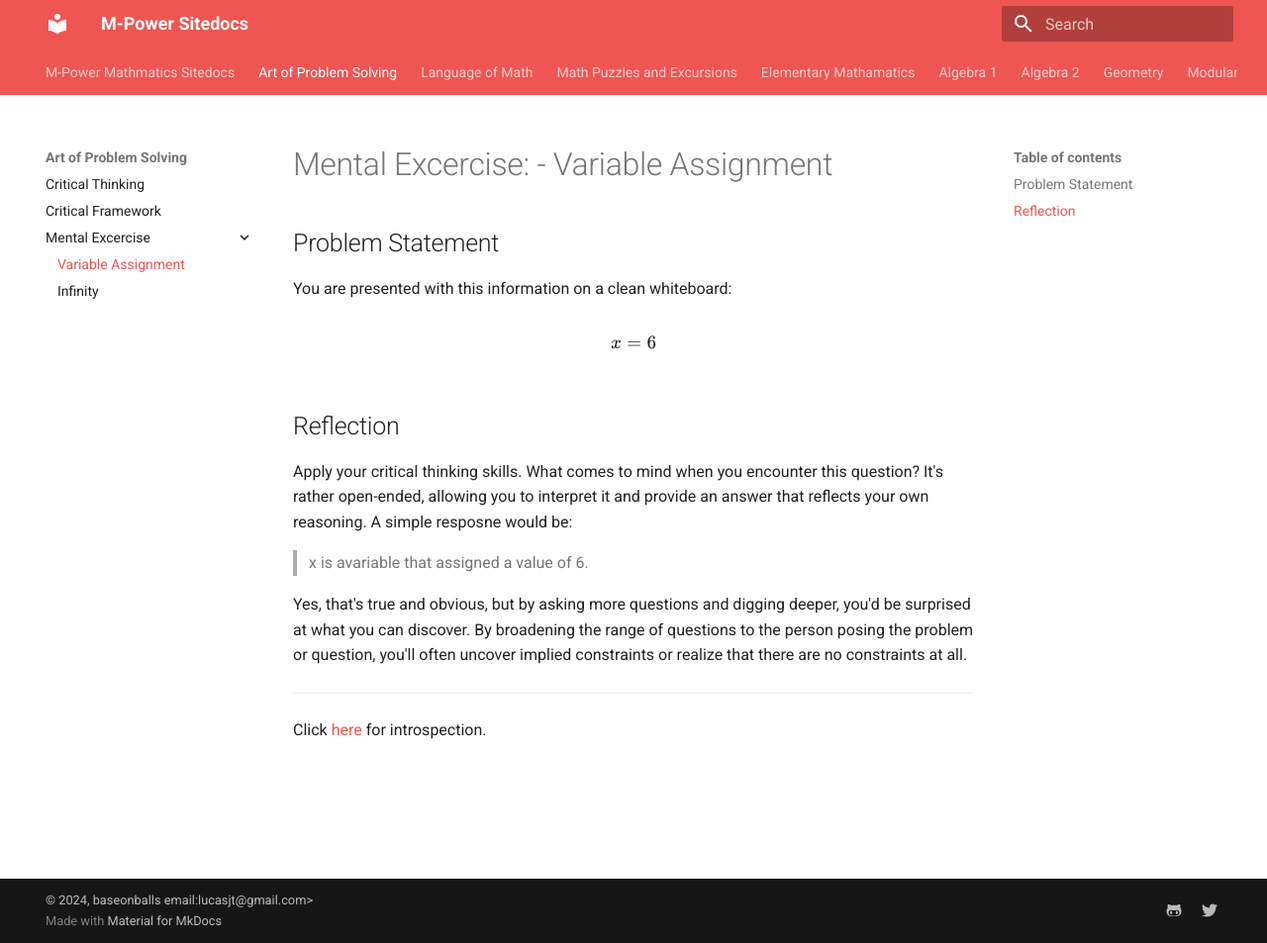
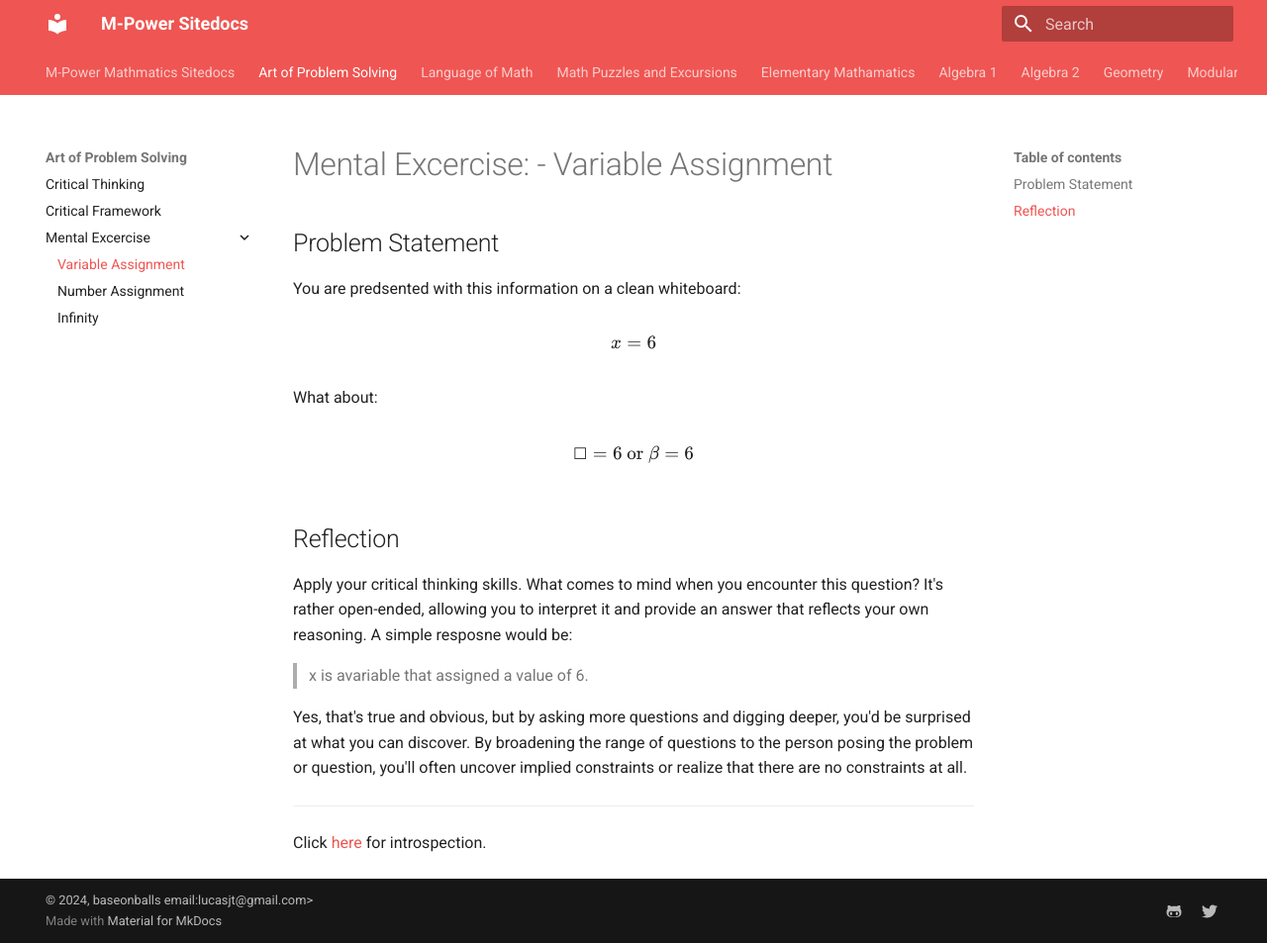
Before and after one commit to baseonballs/mpower-sitedocs, an MkDocs documentation site: the page built from site-docs/mathematics/critical-thinking/mental-excercise/x_equal_6.md, in a window 1280 px wide and 953 px high. Shown: the whole window at 99% size. Built offline with MkDocs 1.6.1 and Material for MkDocs 9.7.7, drawn with Linux system fonts in a browser that asks for light colours; formulas are drawn with MathJax 3.

Commit message:
added new excercise

```diff
--- a/mkdocs.yml
+++ b/mkdocs.yml
@@ -76,6 +76,7 @@ nav:
     - "Critical Framework": "mathematics/aops/critical_thinking_framework.md"
     - "Mental Excercise":
       - "Variable Assignment": "mathematics/critical-thinking/mental-excercise/x_equal_6.md"
+      - "Number Assignment": "mathematics/critical-thinking/mental-excercise/6_equal_x.md"
       - "Infinity" : "mathematics/critical-thinking/mental-excercise/infinity/infinity.md"
   - "Language of Math":
     - "Symbols and Notations":
--- a/site-docs/mathematics/critical-thinking/mental-excercise/x_equal_6.md
+++ b/site-docs/mathematics/critical-thinking/mental-excercise/x_equal_6.md
@@ -2,10 +2,16 @@
 
 ## Problem Statement
 
-You are presented with this information on a clean whiteboard:
+You are predsented with this information on a clean whiteboard:
 
 \[
 x = 6
+\]
+
+What about:
+
+\[
+☐ = 6 {\text{ or }} β = 6
 \]
 
 ## Reflection
```
Also changed, not shown: site-docs/mathematics/critical-thinking/mental-excercise/6_equal_x.md (added, +15 -0 lines).
